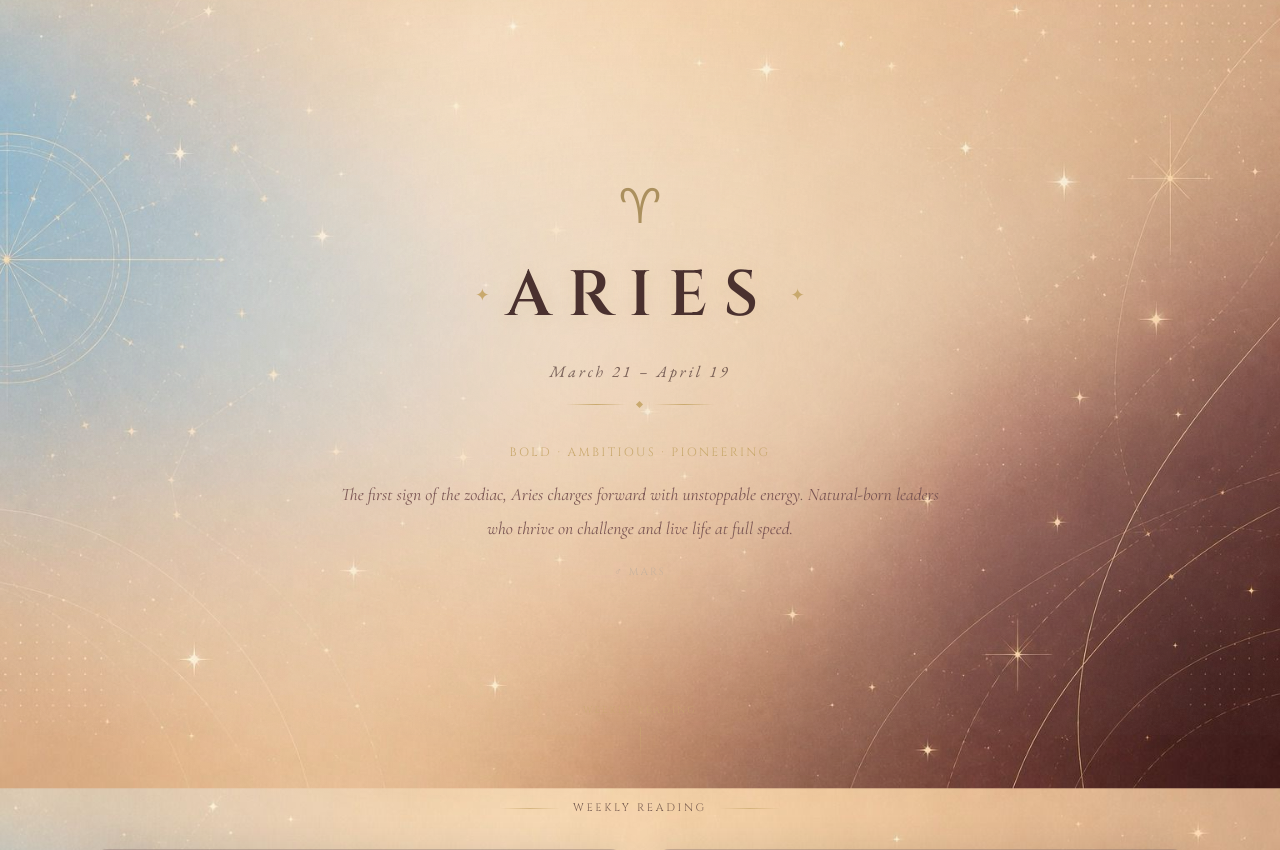
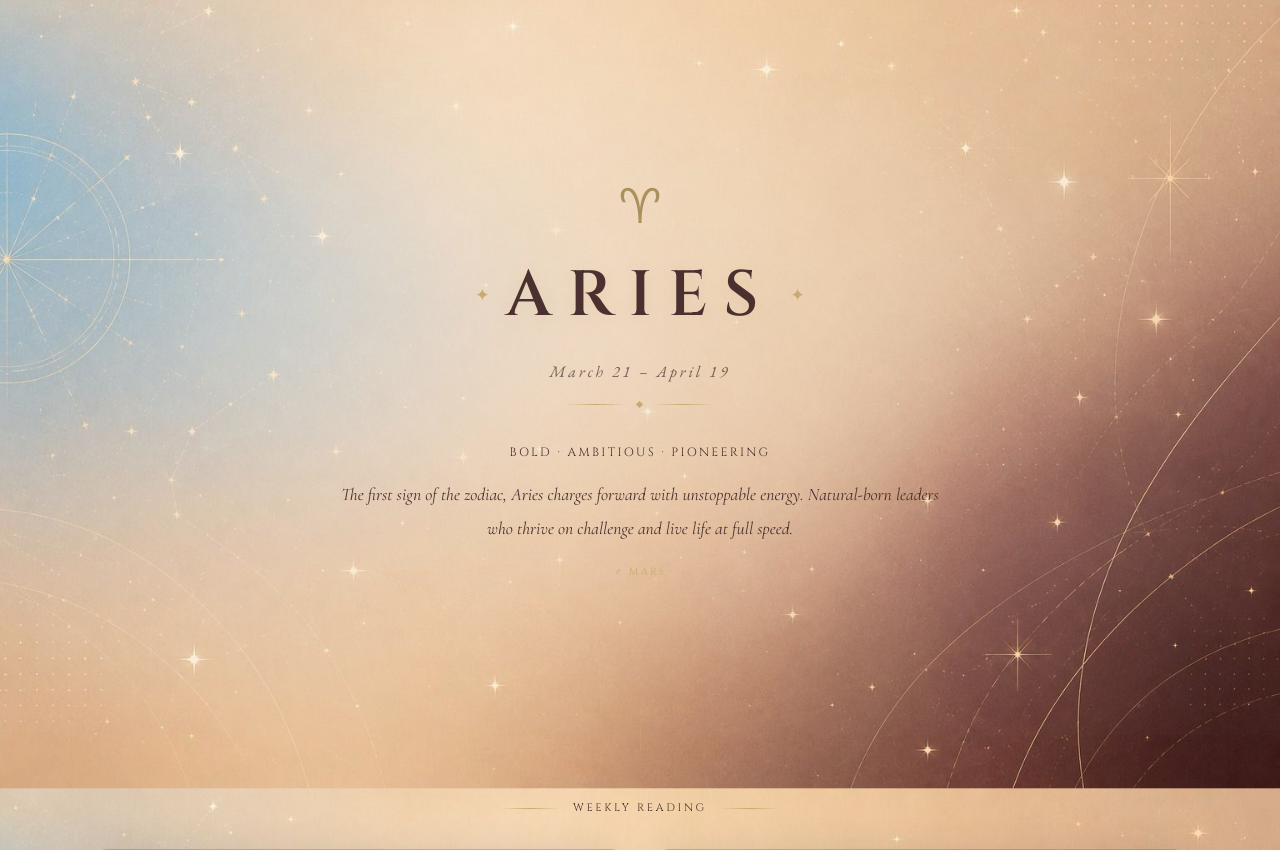
Before and after one commit to yici77/horoscope_website, a Django app: template main/templates/main/aries.html in a window 1280 px wide. Shown: the part 65-915 px from the top of the page. Run offline with Django 3.2, Linux system fonts and the light colour scheme; the template is opened without the code that fills it, so the values that code supplies are empty.

Commit message:
adjust color

```diff
--- a/horoscope/settings.py
+++ b/horoscope/settings.py
@@ -25,7 +25,7 @@ SECRET_KEY = 'django-insecure-^bvb*hield!ecq)---+di-n#0i7)=r=%9+y$45k6%wx5#2di3g
 # SECURITY WARNING: don't run with debug turned on in production!
 DEBUG = True
 
-ALLOWED_HOSTS = ['yici77.pythonanywhere.com']
+ALLOWED_HOSTS = ['127.0.0.1', 'localhost', 'yici77.pythonanywhere.com']
 
 
 # Application definition
--- a/main/static/main/css/style.css
+++ b/main/static/main/css/style.css
@@ -648,14 +648,14 @@ body::before {
   font-size: 0.75rem;
   letter-spacing: 0.2em;
   text-transform: uppercase;
-  color: var(--gold);
+  color: var(--burgundy);
   margin-bottom: 1rem;
 }
 
 .fortune-desc__text {
   font-size: 1.1rem;
   font-style: italic;
-  color: var(--ink-muted);
+  color: var(--burgundy);
   line-height: 1.9;
 }
 
@@ -665,7 +665,7 @@ body::before {
   font-size: 0.65rem;
   letter-spacing: 0.2em;
   text-transform: uppercase;
-  color: var(--mocha);
+  color: var(--gold);
 }
 
 /* Dashboard section — chart + quote */
@@ -687,7 +687,7 @@ body::before {
   justify-content: center;
   gap: 0.8rem;
   margin-bottom: 2rem;
-  opacity: 0.7;
+  opacity: 1;
 }
 .fortune-section-label::before,
 .fortune-section-label::after {
```
Also changed, not shown: main/templates/main/index.html (+1 -6 lines).
